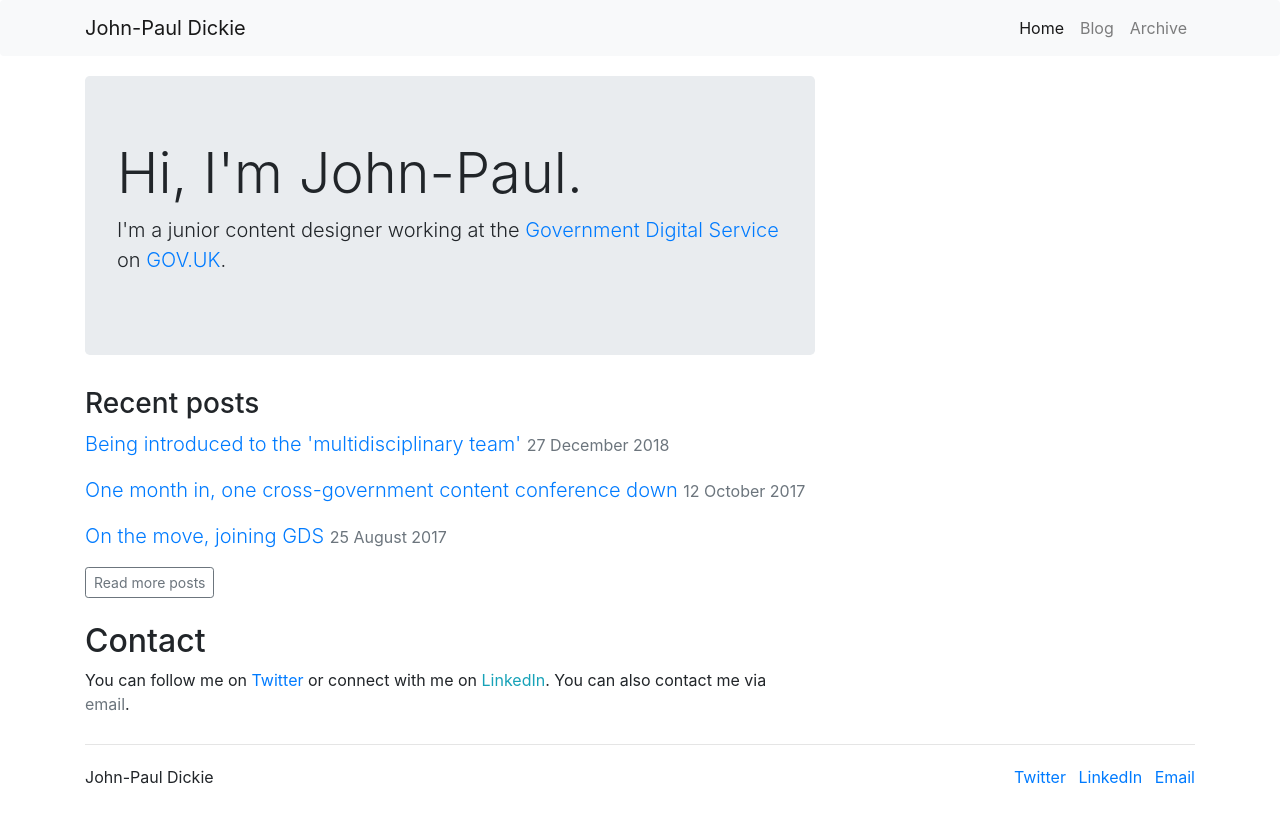
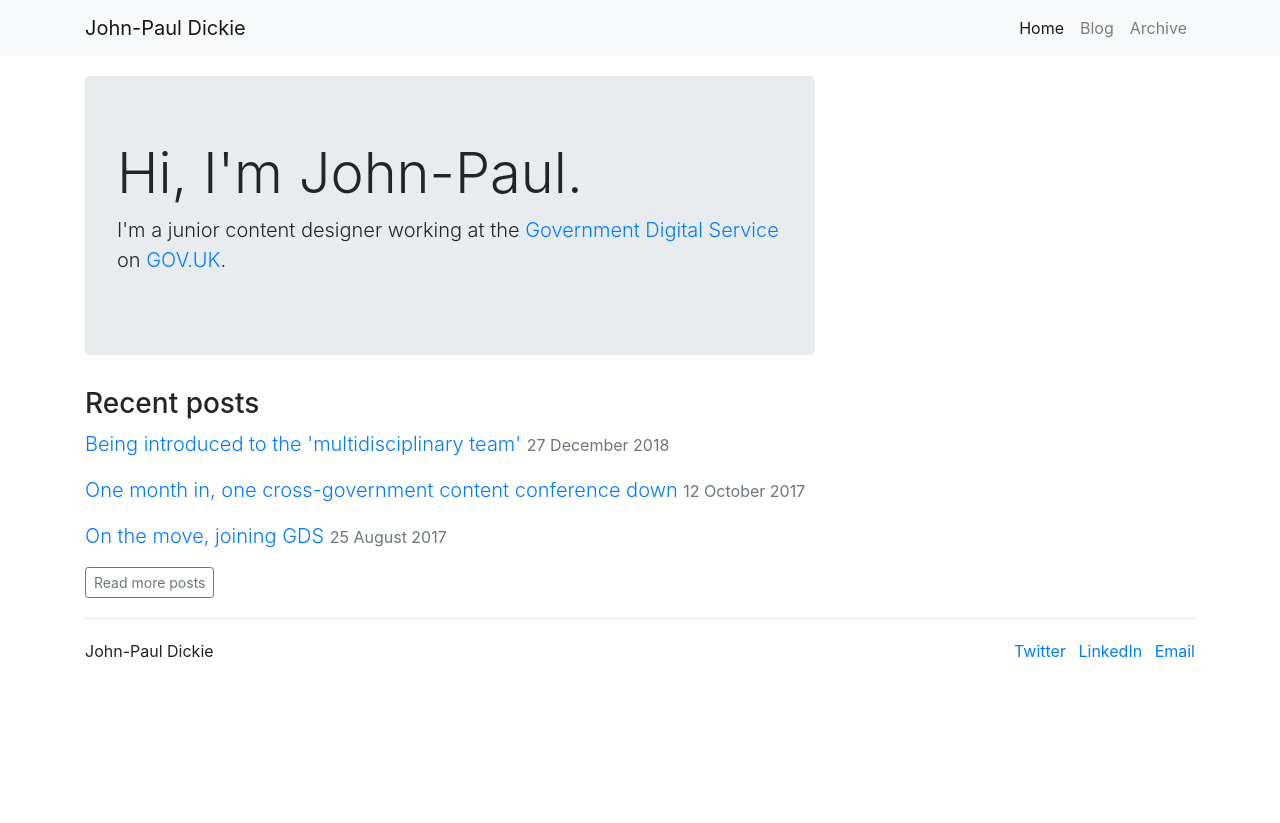
Before and after one commit to johnpauldickie/johnpauldickie.github.io, a Jekyll site: the page built from index.html, in a window 1280 px wide. Shown: the top 823 px of the page. Built offline with Jekyll 4.4.1, drawn with Linux system fonts in a browser that asks for light colours.

Commit message:
Update homepage

```diff
--- a/index.html
+++ b/index.html
@@ -10,7 +10,7 @@ title: Home
 
 
 
-				<h3><i class="fab fa-fw fa-medium-m"></i> Recent posts</h3>
+				<h3>Recent posts</h3>
 				<ul class="list-unstyled">
 {% for post in site.posts limit:3 %}
 
@@ -18,8 +18,3 @@ title: Home
 
  {% endfor %}</ul>
 <p><a href="/blog" class="btn btn btn-outline-secondary btn-sm">Read more posts</a></p>
-
-				  <div class="my-4">
-				  <h2>Contact</h2>
- <p>You can follow me on <a href="https://twitter.com/johnpauldickie" target="_blank" class="text-primary">Twitter</a> or connect with me on <a href="https://uk.linkedin.com/in/johnpauldickie" target="_blank" class="text-info">LinkedIn</a>. You can also contact me via <a href="mailto:jp@johnpauld.co.uk" class="text-secondary">email</a>.</p>
-				  </div>
```
